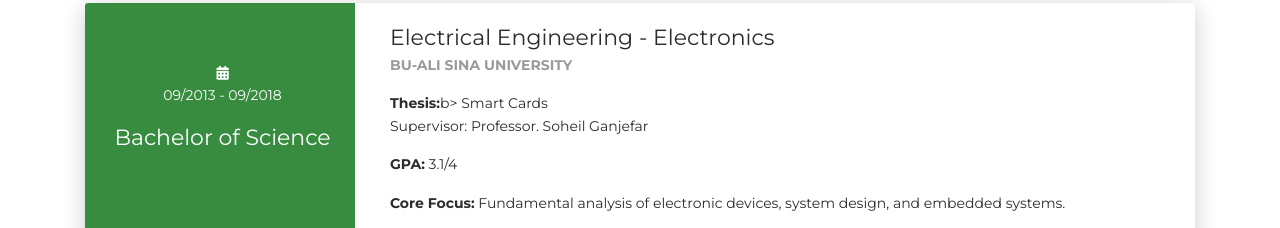
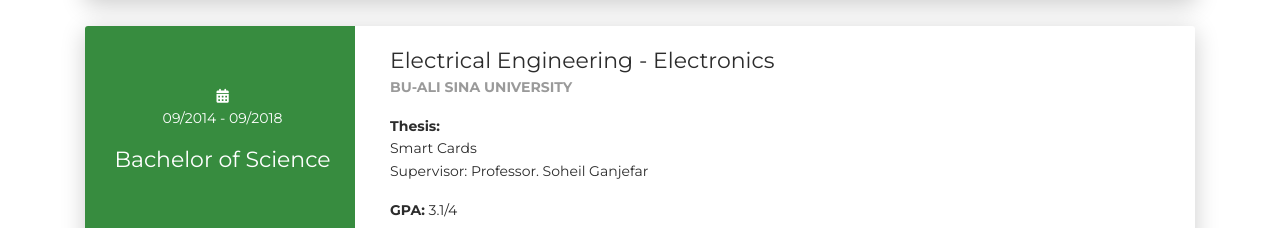
Before and after one commit to MinaMoazami/MinaMoazami.github.io, a plain HTML site: page index.html in a window 1280 px wide. Shown: the part 1416-1644 px from the top of the page. Drawn offline with nearby package versions, Linux system fonts and the light colour scheme.

Commit message:
Update index.html

```diff
--- a/index.html
+++ b/index.html
@@ -146,7 +146,7 @@
               <div class="card-body">
                 <div class="h5">Biomedical Engineering - Bioelectric</div>
                 <p class="category">Khajeh Nasir Toosi University of Technology</p>
-                <p><b>Thesis:</b> Sleep Apnea Classification using Deep Learning Algorithm<br>
+                <p><b>Thesis:</b> <br>Sleep Apnea Classification using Deep Learning Algorithm</br>
                    Supervisor: Associate Professor. Maryam Mohebbi</p>
                 <p><b>GPA:</b> 3.27/4</p>
                 <p><b>Core Focus:</b> Advanced signal processing, deep learning, and predictive modeling techniques, with practical applications in healthcare technologies.</p>
@@ -161,7 +161,7 @@
           <div class="row">
             <div class="col-md-3 bg-primary aos-init aos-animate" data-aos="fade-right" data-aos-offset="50" data-aos-duration="500">
               <div class="card-body cc-education-header">
-                <i class="fa fa-calendar"></i><p>09/2013 - 09/2018</p>
+                <i class="fa fa-calendar"></i><p>09/2014 - 09/2018</p>
                 <div class="h5">Bachelor of Science</div>
               </div>
             </div>
@@ -169,7 +169,7 @@
               <div class="card-body">
                 <div class="h5">Electrical Engineering - Electronics</div>
                 <p class="category">Bu-Ali Sina University</p>
-                <p><b>Thesis:</b>b&gt; Smart Cards<br>
+                <p><b>Thesis:</b> <br>Smart Cards</br>
                    Supervisor: Professor. Soheil Ganjefar</p>
                 <p><b>GPA:</b> 3.1/4</p>
                 <p><b>Core Focus:</b> Fundamental analysis of electronic devices, system design, and embedded systems.</p>
```
